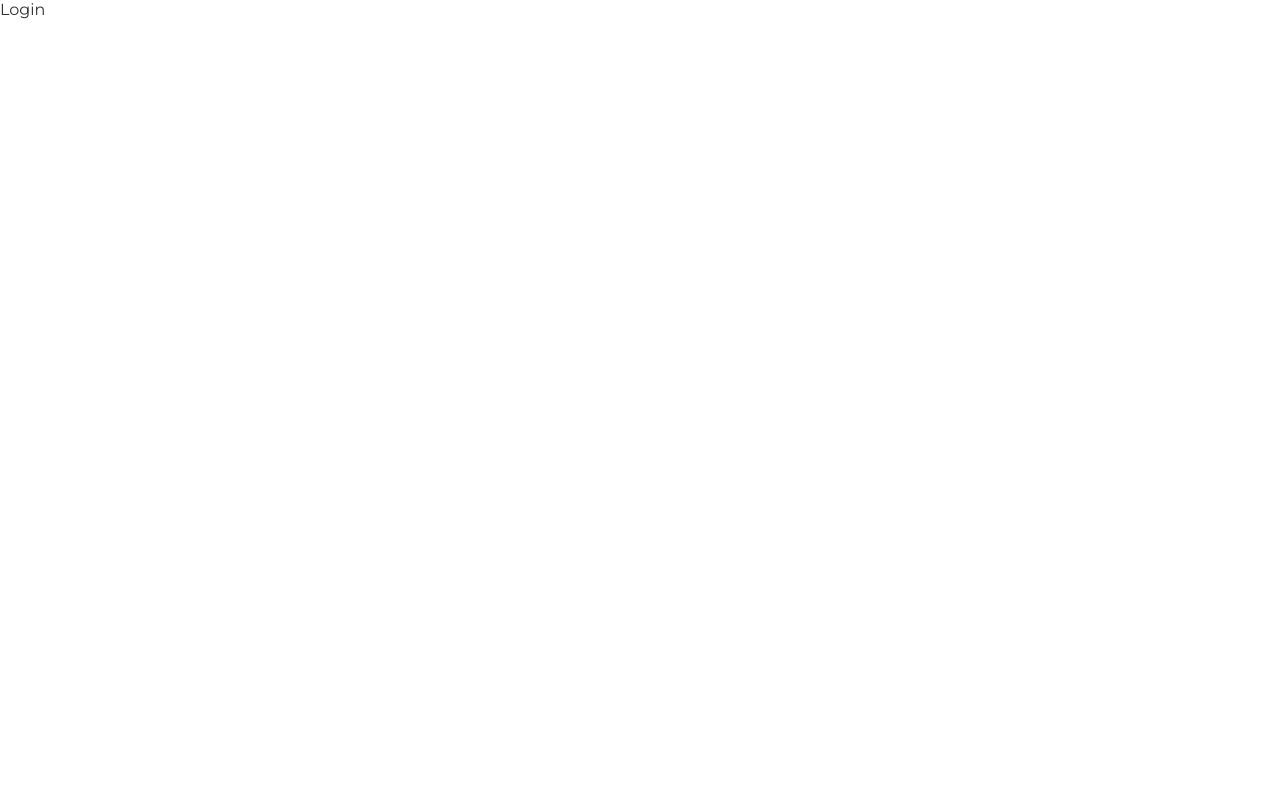
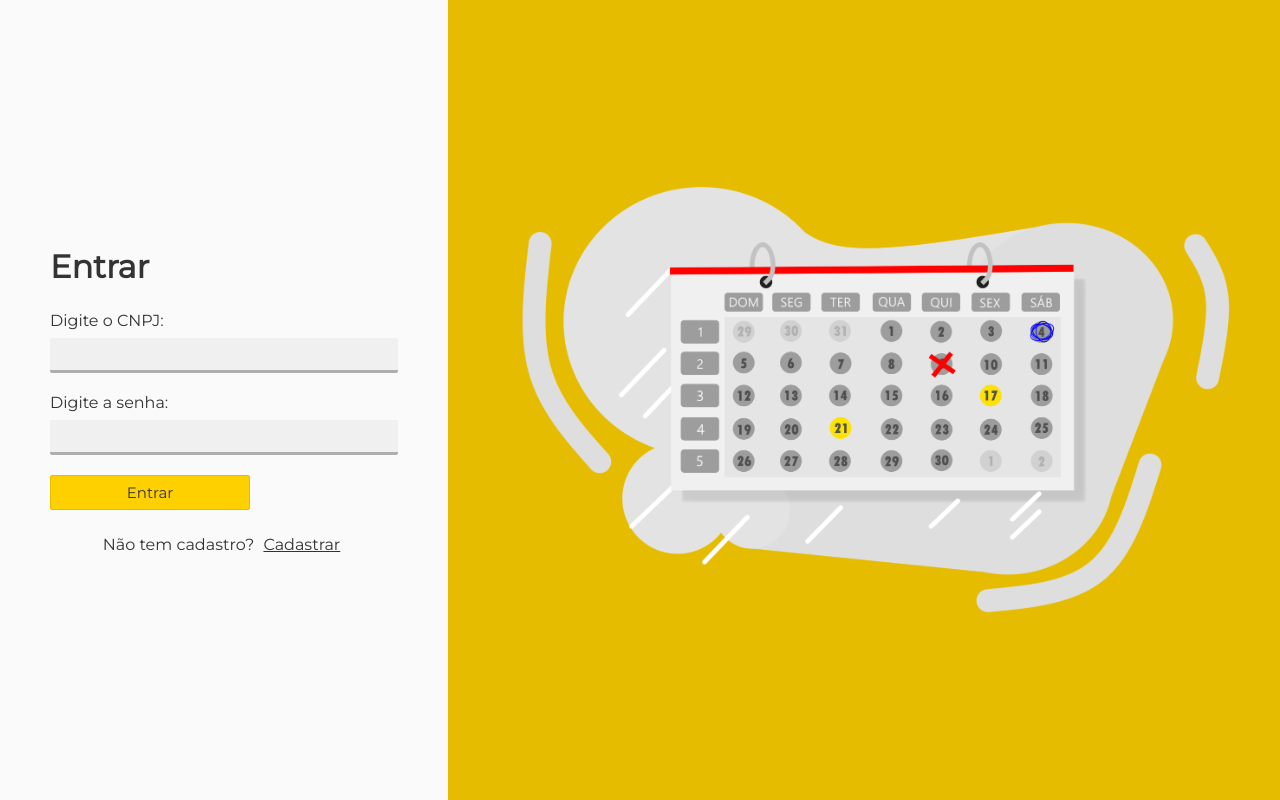
Before and after one commit to FernandoRhenan/supermarket-schedule-front, a React (Vite) app: page /login in a window 1280 px wide. Built offline with nearby package versions, Linux system fonts and the light colour scheme.

Commit message:
Consumido rota `check-cnpj`

```diff
--- a/package.json
+++ b/package.json
@@ -12,8 +12,11 @@
 		"prettier:write": "prettier . --write"
 	},
 	"dependencies": {
+		"axios": "^1.5.1",
+		"dotenv": "^16.3.1",
 		"react": "^18.2.0",
-		"react-dom": "^18.2.0"
+		"react-dom": "^18.2.0",
+		"react-toastify": "^9.1.3"
 	},
 	"devDependencies": {
 		"@types/react": "^18.2.15",
--- a/public/styles/app.css
+++ b/public/styles/app.css
@@ -16,8 +16,6 @@ font-family: 'Roboto', sans-serif; */
 
 :root {
 	--background-color1: #fafafa;
-	--background-color2: #888;
-	--background-color3: #222;
 	--dark-color: #333;
 	--medium-color: #aeaeae;
 	--light-color: #f0f0f0;
@@ -72,7 +70,7 @@ font-family: 'Roboto', sans-serif; */
 	outline: none;
 	padding: 0 8px;
 	border: none;
-	border-bottom: solid 2px var(--medium-color);
+	border-bottom: solid 3px var(--medium-color);
 	font-size: var(--font-size2);
 	background-color: var(--light-color);
 	border-radius: var(--border-radius1);
@@ -93,13 +91,13 @@ font-family: 'Roboto', sans-serif; */
 	0% {}
 
 	100% {
-		border-bottom: solid 2px var(--color1);
+		border-bottom: solid 3px var(--color1);
 	}
 }
 
 @keyframes reverseBlossomColor {
 	0% {
-		border-bottom: solid 2px var(--color1);
+		border-bottom: solid 3px var(--color1);
 	}
 
 	100% {}
--- a/public/styles/pages/register-login.module.css
+++ b/public/styles/pages/register-login.module.css
@@ -17,11 +17,11 @@
 }
 
 .imageContainer {
-	/* background-image: url(../../images/calendar_bg.png); */
-	background-color: rgb(0, 0, 58);
+	background-image: url(../../images/calendar_bg.png);
+	background-color: var(--color1-dark);
 	background-position: center;
 	background-repeat: no-repeat;
-	background-size: cover;
+	background-size: contain;
 	width: 65%;
 }
 
--- a/src/App.jsx
+++ b/src/App.jsx
@@ -1,12 +1,24 @@
-import { useState } from 'react'
+import { useState, useEffect } from 'react'
 import '../public/styles/app.css'
 import { Routes, BrowserRouter, Route } from 'react-router-dom'
 import Home from './pages/Home.jsx'
 import Sidebar from './components/sidebar/Sidebar.jsx'
 import Register from './pages/Register'
 import Login from './pages/Login'
+import { ToastContainer } from 'react-toastify';
+import 'react-toastify/dist/ReactToastify.css';
+import axios from 'axios'
 
 function App() {
+
+	useEffect(() => {
+		axios.create({
+			// eslint-disable-next-line no-undef
+			baseURL: 'http://localhost:3000/api/v1',
+			timeout: 1000,
+		});
+	}, [])
+
 	const [isAuth, setIsAuth] = useState(false)
 
 	return (
@@ -14,6 +26,7 @@ function App() {
 			{isAuth && <Sidebar />}
 
 			<BrowserRouter>
+				<ToastContainer autoClose={3000} />
 				<Routes>
 					<Route element={<Home />} path="/" />
 					<Route element={<Register />} path="/register" />
--- a/src/pages/Login.jsx
+++ b/src/pages/Login.jsx
@@ -1,8 +1,31 @@
+import { Link } from 'react-router-dom'
+import style from '../../public/styles/pages/register-login.module.css'
 
 const Login = () => {
-	return (
-		<div>Login</div>
-	)
+	return <div className={style.mainContainer} >
+		<div className={style.formContainer}>
+			<h1 >Entrar</h1>
+			<form className="defaultForm">
+				<label>
+					<span>Digite o CNPJ:</span>
+					<input name="cnpj" type="text" maxLength='18' className="defaultInput" />
+				</label>
+				<label>
+					<span>Digite a senha:</span>
+					<input name="password" type="password" maxLength='32' className="defaultInput" />
+				</label>
+				<button>Entrar</button>
+			</form>
+
+			<div className={style.link}>
+				<span>Não tem cadastro? </span>
+				<Link to='/register' >Cadastrar</Link>
+			</div>
+		</div >
+		<div className={style.imageContainer}>
+
+		</div>
+	</div>
 }
 
 export default Login
--- a/src/pages/Register.jsx
+++ b/src/pages/Register.jsx
@@ -1,14 +1,53 @@
+import style from '../../public/styles/pages/register-login.module.css'
 import { Link } from 'react-router-dom'
-import style from '../../public/styles/pages/register-login.module.css'
+import { useState } from 'react'
+import cnpjFormater from '../utils/formaters/cnpjFormater.js'
+import { toast } from 'react-toastify'
+import axios from 'axios'
+import checkCnpj from '../utils/validators/checkCnpj'
 
 const Register = () => {
+
+	const [cnpj, setCnpj] = useState('')
+
+	async function handleSubmitVerifyCnpj(e) {
+		e.preventDefault()
+
+		const { error, data, message, state } = checkCnpj(cnpj)
+		if (error) {
+			toast[state](message)
+		} else {
+
+			try {
+				const response = await axios.get(`http://localhost:3000/api/v1/company/check-cnpj/${data}`)
+
+				const { name, email, phone, cnpj } = response.data.data
+
+
+
+			} catch (err) {
+
+				const { message, error } = err.response.data
+
+				if (error) {
+					toast.error(message)
+				} else {
+					toast.error('Ocorreu um erro, por favor tente novamente mais tarde!')
+				}
+
+			}
+
+		}
+
+	}
+
 	return <div className={style.mainContainer} >
 		<div className={style.formContainer}>
-			<h1 >Cadastro de novo usuário</h1>
-			<form className="defaultForm">
+			<h1 >Cadastro</h1>
+			<form className="defaultForm" onSubmit={handleSubmitVerifyCnpj}>
 				<label>
 					<span>Digite o CNPJ:</span>
-					<input name="cnpj" type="text" maxLength='18' className="defaultInput" />
+					<input value={cnpj} onChange={({ target }) => setCnpj(cnpjFormater(target.value))} type='text' maxLength='18' />
 				</label>
 				<button>Verificar</button>
 			</form>
--- /dev/null
+++ b/src/utils/formaters/cnpjFormater.js
@@ -0,0 +1,15 @@
+function cnpjFormater(cnpj) {
+
+	const formatedCnpj = cnpj
+		.replace(/\D/g, '')
+		.replace(/(\d{2})(\d)/, '$1.$2')
+		.replace(/(\d{3})(\d)/, '$1.$2')
+		.replace(/(\d{3})(\d)/, '$1/$2')
+		.replace(/(\d{4})(\d)/, '$1-$2')
+		.replace(/(\d{2})/, '$1')
+
+	return formatedCnpj
+
+}
+
+export default cnpjFormater
--- /dev/null
+++ b/src/utils/returnTypes/defaultValidationReturn.js
@@ -0,0 +1,10 @@
+function defaultValidationReturn({ message, state, data, error }) {
+
+	if (state !== 'error' && state !== 'success' && state !== 'warning') {
+		state = 'error'
+	}
+
+	return { message, state, data, error }
+}
+
+export default defaultValidationReturn
--- /dev/null
+++ b/src/utils/validators/checkCnpj.js
@@ -0,0 +1,15 @@
+import defaultValidationReturn from '../returnTypes/defaultValidationReturn.js'
+
+function checkCnpj(cnpj) {
+
+	const onlyNumbers = cnpj.replace(/[^0-9]/g, '')
+
+	if (onlyNumbers.length !== 14) {
+		return defaultValidationReturn({ message: 'Preencha o CNPJ', state: 'warning', error: true })
+	}
+
+	return defaultValidationReturn({ message: '', state: 'success', data: onlyNumbers, error: false })
+
+}
+
+export default checkCnpj
```
Also changed, not shown: .eslintrc.cjs, 2 other files (tests, documents, lock files or other folders).
